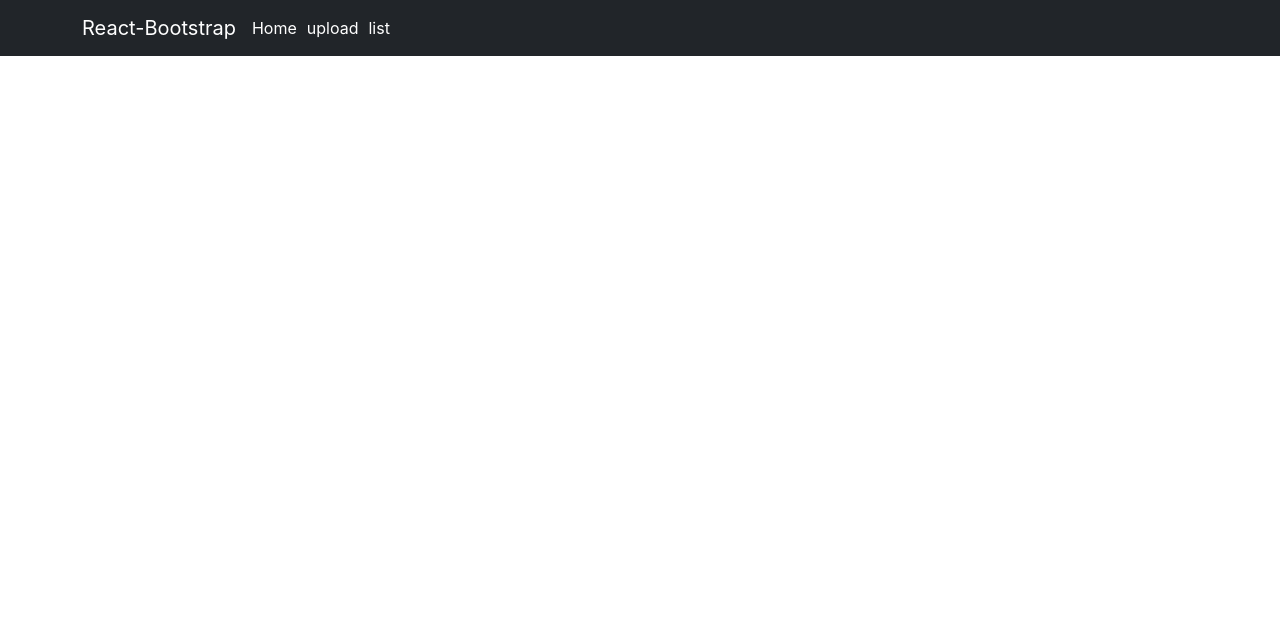
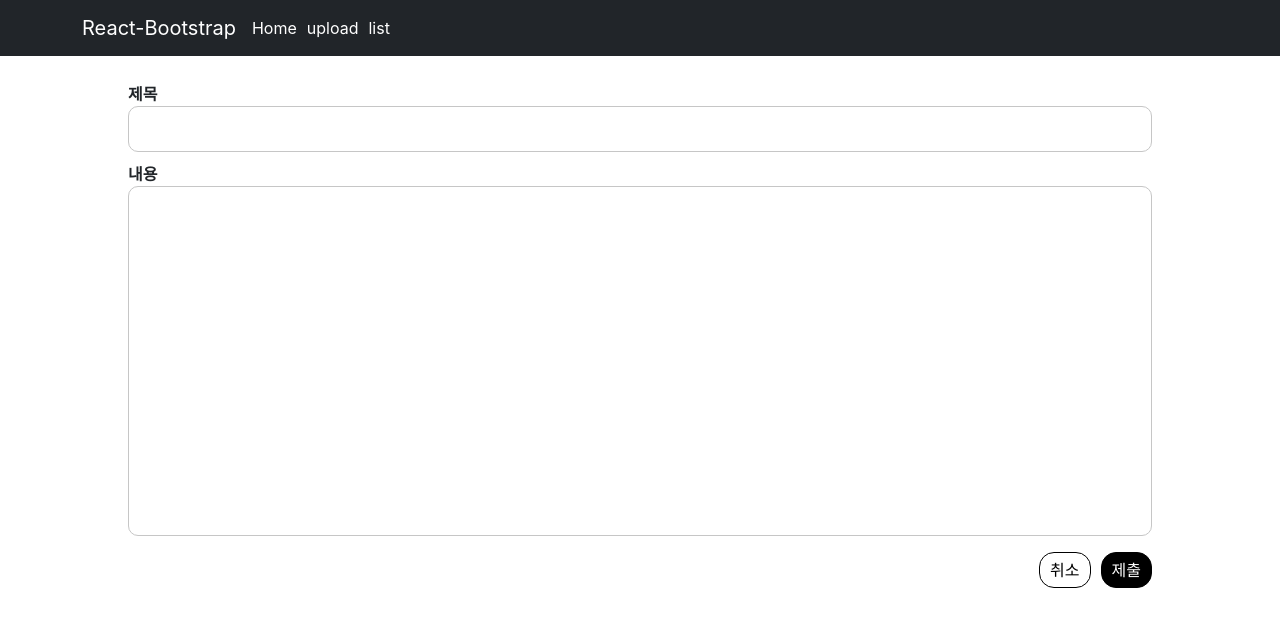
Before and after one commit to miok-jung/mern-study, a React (Create React App) app in the folder client/: page /edit/1 in a window 1280 px wide. Shown: the top 626 px of the page. Built offline with nearby package versions, Linux system fonts and the light colour scheme; no server answers.

Commit message:
study: Add to edit client/server - Edit페이지에 필요한 client/server 구현

```diff
--- a/client/src/App.js
+++ b/client/src/App.js
@@ -5,6 +5,7 @@ import Heading from "./Component/Heading";
 import List from "./Component/Post/List";
 import Upload from "./Component/Post/Upload";
 import Detail from "./Component/Post/Detail";
+import Edit from "./Component/Post/Edit";
 
 const App = () => {
   return (
@@ -15,6 +16,7 @@ const App = () => {
         <Route path="/upload" element={<Upload />} />
         {/* 콜론(:)은 변수설정 */}
         <Route path="/post/:postNum" element={<Detail />} />
+        <Route path="/edit/:postNum" element={<Edit />} />
       </Routes>
     </>
   );
--- a/client/src/Component/Post/Detail.js
+++ b/client/src/Component/Post/Detail.js
@@ -1,5 +1,5 @@
 import React, { useEffect, useState } from "react";
-import { useParams } from "react-router-dom";
+import { Link, useParams } from "react-router-dom";
 import axios from "axios";
 
 import { PostDiv, SpinnerDiv, Post, BtnDiv } from "../../Style/PostDetailCSS";
@@ -40,7 +40,9 @@ const Detail = () => {
             <p>{postInfo.content}</p>
           </Post>
           <BtnDiv>
-            <button className="edit">수정</button>
+            <Link to={`/edit/${postInfo.postNum}`}>
+              <button className="edit">수정</button>
+            </Link>
             <button className="delete">삭제</button>
           </BtnDiv>
         </>
--- /dev/null
+++ b/client/src/Component/Post/Edit.js
@@ -0,0 +1,104 @@
+import React, { useEffect, useState } from "react";
+import { Link, useParams, useNavigate } from "react-router-dom";
+import axios from "axios";
+import { UploadDiv, UploadForm, UploadButtonDiv } from "../../Style/UploadCSS";
+
+const Edit = () => {
+  let params = useParams();
+  let navigate = useNavigate();
+
+  const [postInfo, setPostInfo] = useState({});
+  const [title, setTitle] = useState("");
+  const [content, setContent] = useState("");
+  const [flag, setFlag] = useState(false);
+
+  useEffect(() => {
+    // console.log(params); // {postNum: '1'}
+    let body = {
+      postNum: params.postNum,
+    };
+    axios
+      .post("/api/post/detail", body)
+      .then((res) => {
+        if (res.data.success) {
+          setPostInfo(res.data.post);
+          setFlag(true);
+        }
+      })
+      .catch((err) => {
+        console.log(err);
+      });
+  }, []);
+  useEffect(() => {
+    setTitle(postInfo.title);
+    setContent(postInfo.content);
+  }, [postInfo]);
+
+  const onSubmit = (e) => {
+    e.preventDefault();
+    if (title === "" || content === "") {
+      return alert("모든 항목을 채워주세요!");
+    }
+    let body = {
+      title: title,
+      content: content,
+      postNum: params.postNum,
+    };
+    axios
+      .post("/api/post/edit", body)
+      .then((res) => {
+        if (res.data.success) {
+          alert("글 수정이 완료되었습니다.");
+          navigate(`/post/${params.postNum}`);
+        } else {
+          alert("글 수정에 실패하였습니다.");
+        }
+      })
+      .catch((err) => {
+        console.log(err);
+      });
+  };
+  return (
+    <UploadDiv>
+      <UploadForm>
+        <label htmlFor="title">제목</label>
+        <input
+          id="title"
+          type="text"
+          value={title}
+          onChange={(e) => {
+            setTitle(e.currentTarget.value);
+          }}
+        />
+        <label htmlFor="content">내용</label>
+        <textarea
+          id="content"
+          value={content}
+          onChange={(e) => {
+            setContent(e.currentTarget.value);
+          }}
+        />
+        <UploadButtonDiv>
+          <button
+            className="cancle"
+            onClick={(e) => {
+              e.preventDefault();
+              navigate(-1);
+            }}
+          >
+            취소
+          </button>
+          <button
+            onClick={(e) => {
+              onSubmit(e);
+            }}
+          >
+            제출
+          </button>
+        </UploadButtonDiv>
+      </UploadForm>
+    </UploadDiv>
+  );
+};
+
+export default Edit;
--- a/client/src/Style/UploadCSS.js
+++ b/client/src/Style/UploadCSS.js
@@ -66,6 +66,17 @@ const UploadButtonDiv = styled.div`
       color: black;
       border: 1px solid black;
     }
+    &.cancle {
+      margin-right: 10px;
+      background-color: white;
+      color: black;
+      border: 1px solid black;
+      &:hover {
+        background-color: black;
+        color: white;
+        border: 1px solid black;
+      }
+    }
   }
 `;
 
```
Also changed, not shown: 1 other file (tests, documents, lock files or other folders).
